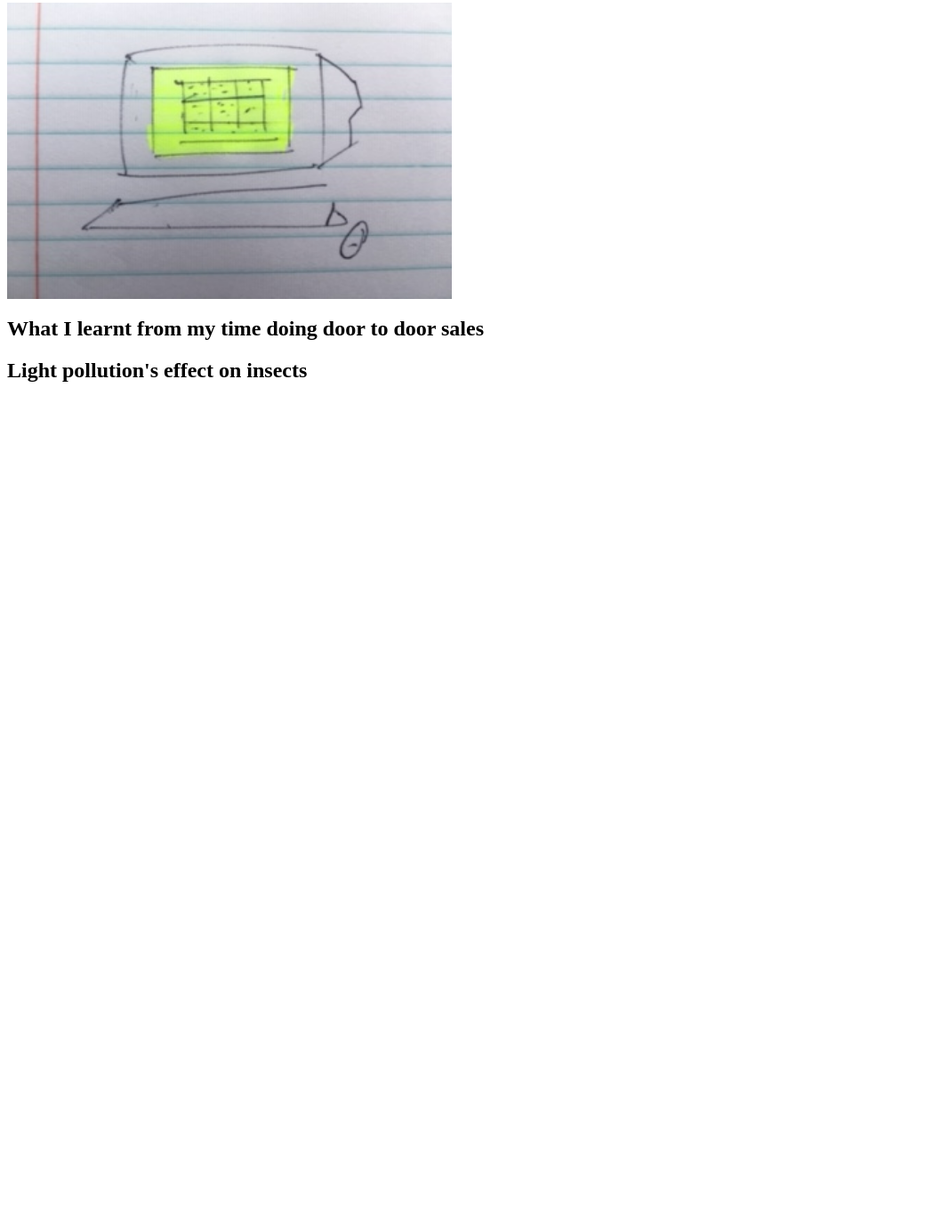
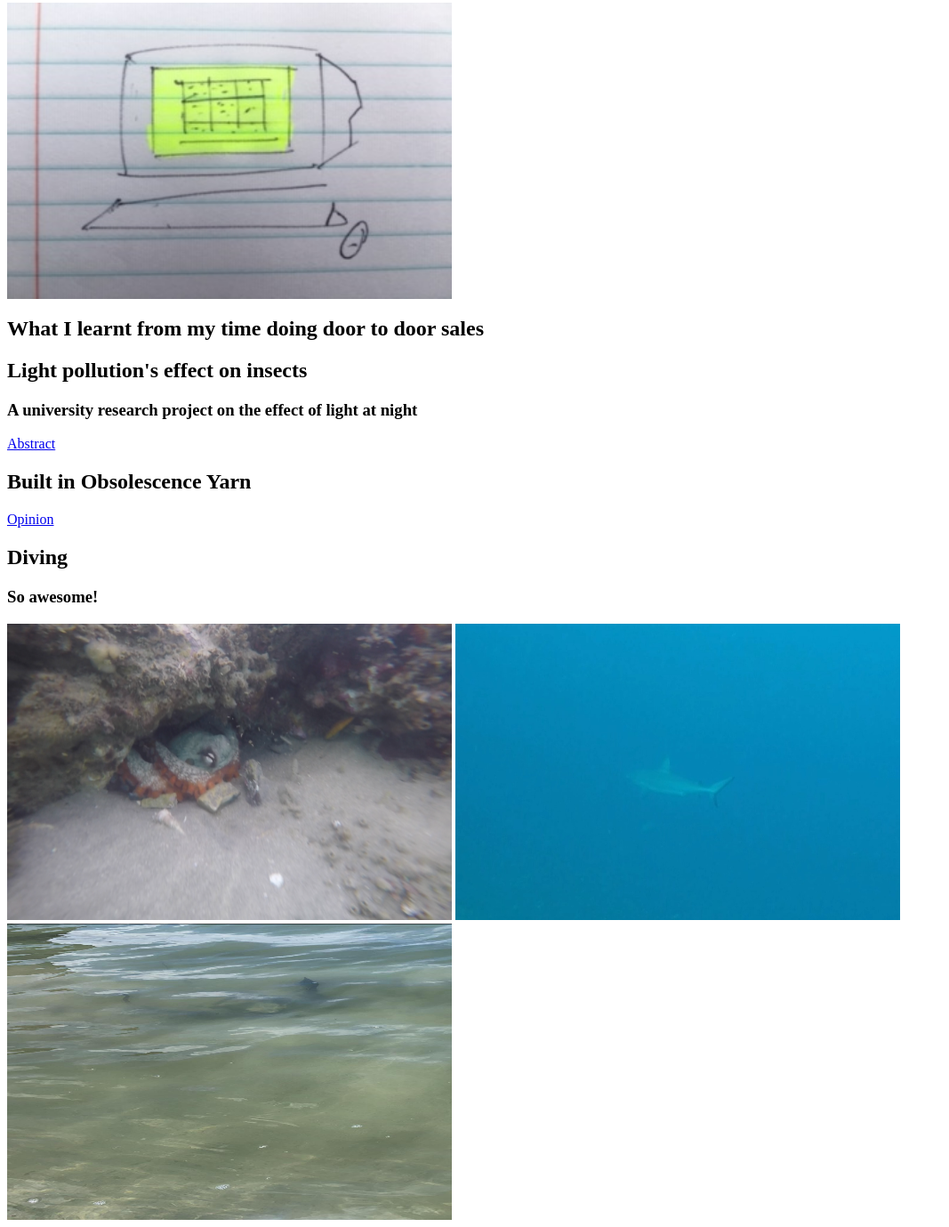
Before and after one commit to ljsimpkin/ljsimpkin.github.io, a plain HTML site: page index.html in a window 1280 px wide. Shown: the part 3275-4654 px from the top of the page at 89% size, without its empty margins (0-1067 px from the left). Before the commit the page ends 3725 px from the top, so only its background shows below. Drawn offline with Linux system fonts and the light colour scheme.

Commit message:
articles

```diff
--- a/index.html
+++ b/index.html
@@ -51,12 +51,22 @@
 	width="500" height="333">
 	</a>
 	<h2>What I learnt from my time doing door to door sales</h2>
-<!-- 	<a href="https://github.com/ljsimpkin/Sudoku">
-	<img alt="Qries" src="images/Sudoku.jpg"
+
+	<h2>Light pollution's effect on insects</h2>
+	<h3>A university research project on the effect of light at night</h3>
+	<a href="pages/light_pollution.html">Abstract</a>
+	<h2>Built in Obsolescence Yarn</h2>
+	<a href="pages/obsolescence.html">Opinion</a>
+	<h2>Diving</h2>
+	<h3>So awesome!</h3>
+<!-- 	<a href="https://github.com/ljsimpkin/Sudoku"> -->
+	<img alt="Qries" src="images/octopus.png"
 	width="500" height="333">
-	</a> -->
-	<h2>Light pollution's effect on insects</h2>
-
+	<img alt="Qries" src="images/shark.jpeg"
+	width="500" height="333">
+	<img alt="Qries" src="images/stingray.jpeg"
+	width="500" height="333">
+	</a>
 
 
 </body>
```
Also changed, not shown: pages/light_pollution.html (added, +3 -0 lines), pages/obsolescence.html (added, +13 -0 lines), images/octopus.png (added), images/shark.jpeg (added), images/stingray.jpeg (added).
